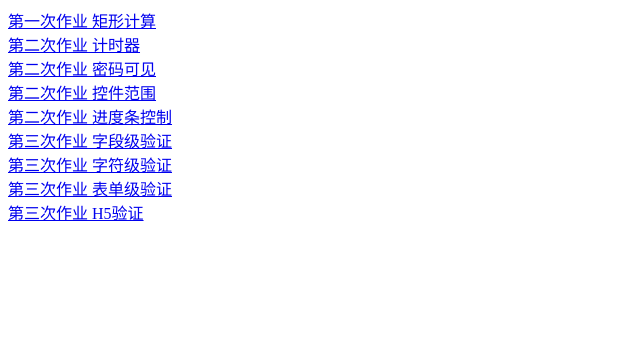
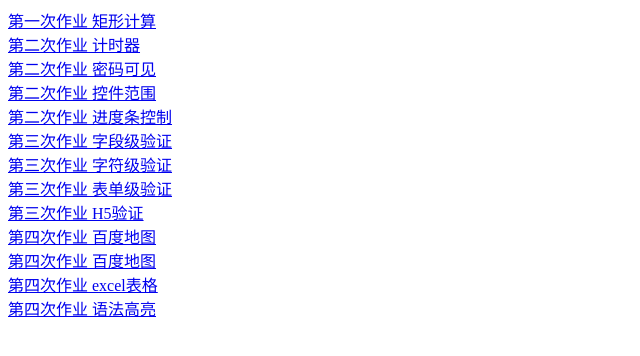
Before and after one commit to yinlinna/spa, a plain HTML site: page index.html in a window 1280 px wide. Shown: the whole page, without its empty margins (0-640 px from the left). Drawn offline with Linux system fonts and the light colour scheme.

Commit message:
增加第四次作业链接

```diff
--- a/index.html
+++ b/index.html
@@ -8,3 +8,8 @@
 <a href="https://yinlinna.github.io/spa/LS03/02">第三次作业 字符级验证</a></br>
 <a href="https://yinlinna.github.io/spa/LS03/03">第三次作业 表单级验证</a></br>
 <a href="https://yinlinna.github.io/spa/LS03/04">第三次作业 H5验证</a></br>
+
+<a href="https://yinlinna.github.io/spa/LS04/Bmap.html">第四次作业 百度地图</a></br>
+<a href="https://yinlinna.github.io/spa/LS04/echart.html">第四次作业 百度地图</a></br>
+<a href="https://yinlinna.github.io/spa/LS04/excel.html">第四次作业 excel表格</a></br>
+<a href="https://yinlinna.github.io/spa/LS04/highlight.html">第四次作业 语法高亮</a></br>
```
